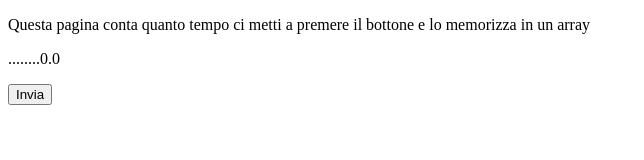
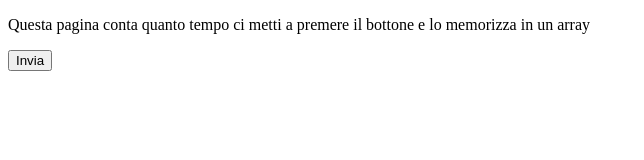
Before and after one commit to junpingold/bottone, a plain HTML site: page bottone.html in a window 1280 px wide. Shown: the whole page, without its empty margins (0-644 px from the left). Drawn offline with Linux system fonts and the light colour scheme.

Commit message:
Update bottone.html

```diff
--- a/bottone.html
+++ b/bottone.html
@@ -2,7 +2,7 @@
 <html>
     <body>
         <p id="demo"> Questa pagina conta quanto tempo ci metti a premere il bottone e lo memorizza in un array </p>
-        <p id="out"> ........0.0 </p>
+        <p id="out"></p>
         <p id="array"> </p>
         <button type="button" onclick='count()'> Invia </button>
         <script>
```
